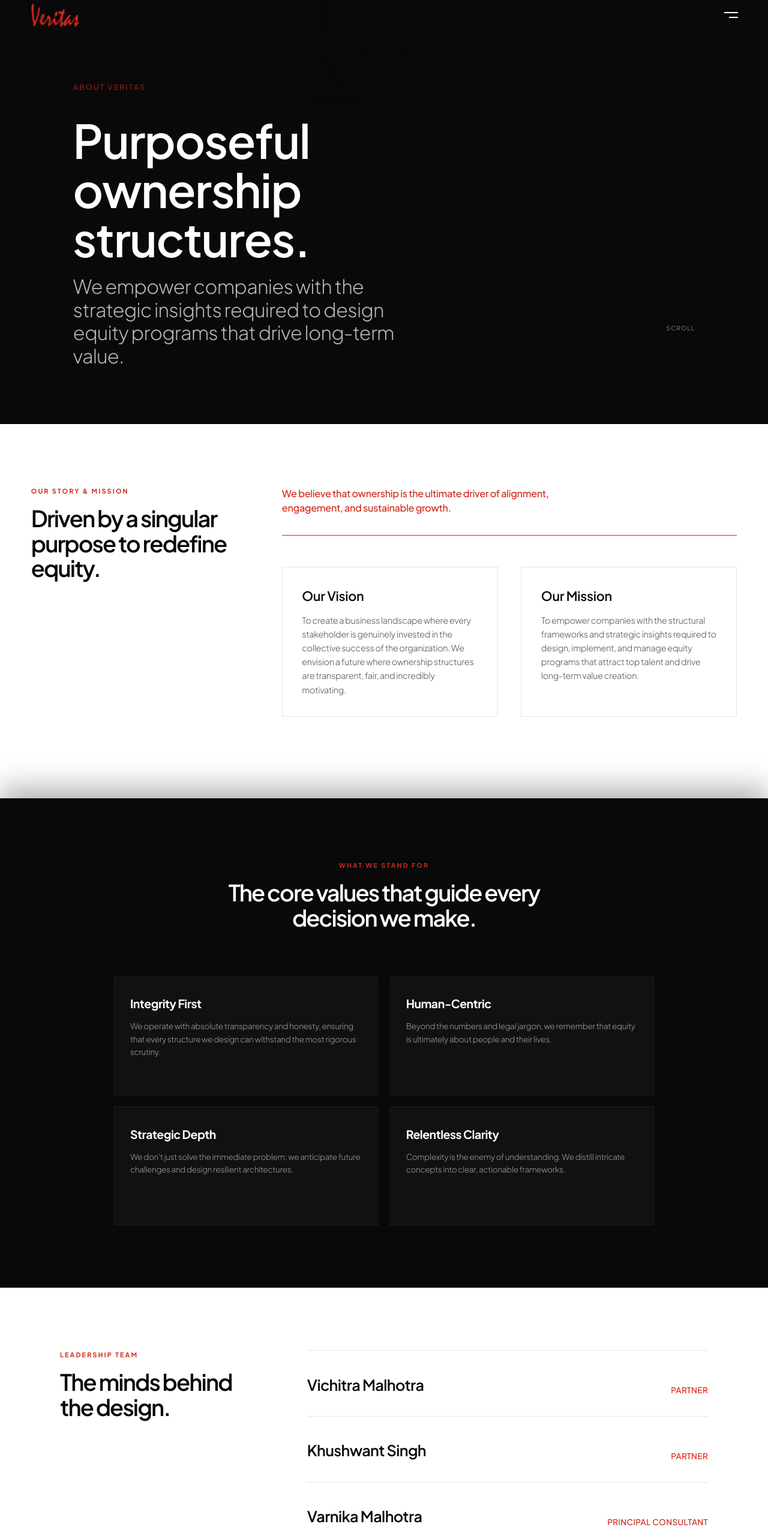
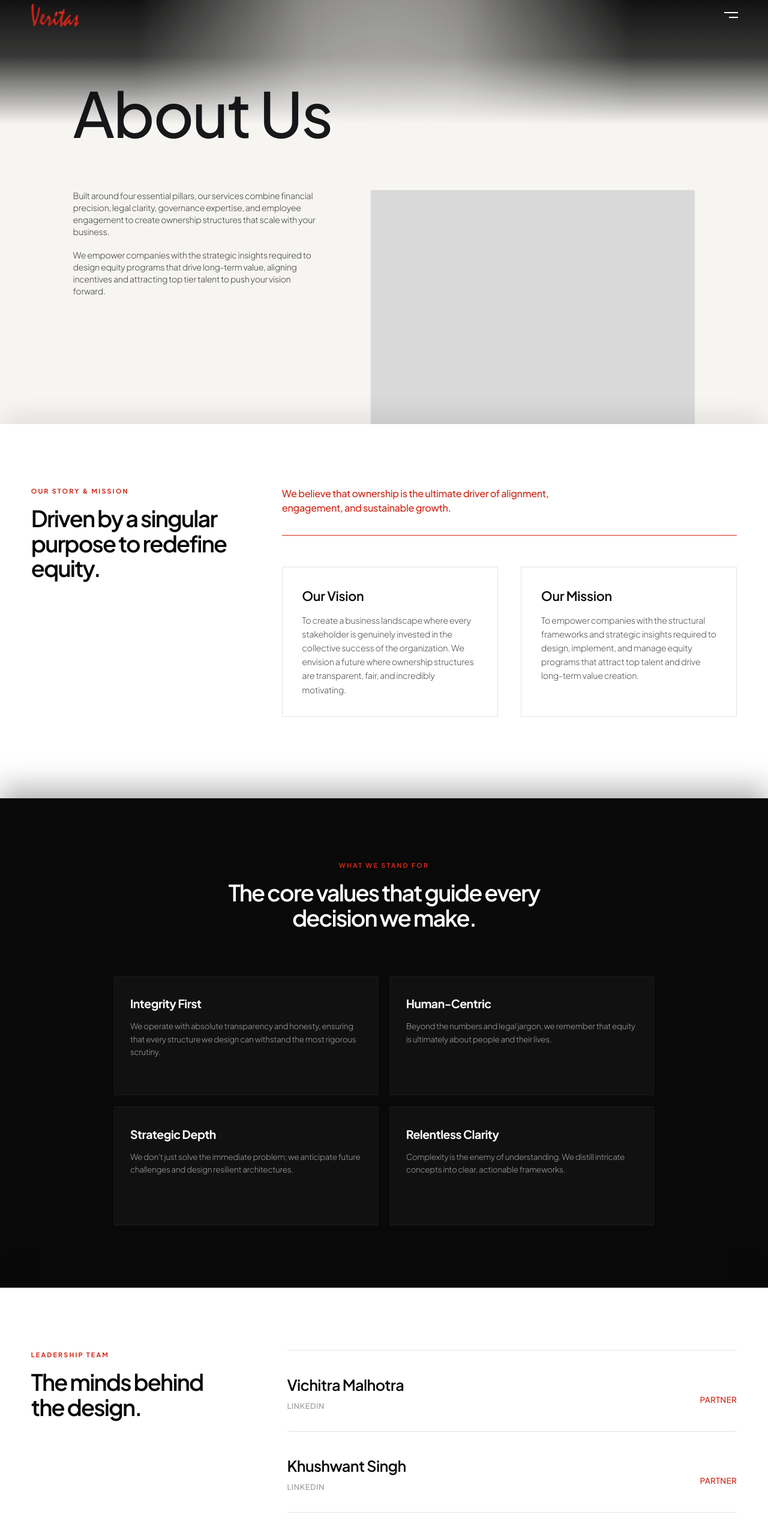
Before and after one commit to ParvMarwaha/veritas-8, a Next.js app: page /about in a window 1280 px wide. Shown: the part 20-2586 px from the top of the page at 60% size. Built offline with nearby package versions, Linux system fonts and the light colour scheme.

Commit message:
about us update 5

```diff
--- a/src/components/Navbar.tsx
+++ b/src/components/Navbar.tsx
@@ -99,11 +99,11 @@ export function Navbar({
       >
         {/* Permanent dark gradients for dark theme (Split left/right to keep center bright) */}
         <div
-          className={`absolute top-0 left-0 w-[60%] h-[250%] bg-gradient-to-b from-[#090909] via-[#090909]/80 to-transparent -z-20 pointer-events-none transition-opacity duration-500 ${isDark ? 'opacity-100' : 'opacity-0'}`}
+          className={`absolute top-0 left-0 w-[60%] h-[250%] bg-gradient-to-b from-[#090909] via-[#090909]/80 to-transparent -z-20 pointer-events-none transition-opacity duration-500 ${isDark && !isScrolled ? 'opacity-100' : 'opacity-0'}`}
           style={{ WebkitMaskImage: 'linear-gradient(to right, black 30%, transparent 100%)', maskImage: 'linear-gradient(to right, black 30%, transparent 100%)' }}
         ></div>
         <div
-          className={`absolute top-0 right-0 w-[60%] h-[250%] bg-gradient-to-b from-[#090909] via-[#090909]/80 to-transparent -z-20 pointer-events-none transition-opacity duration-500 ${isDark ? 'opacity-100' : 'opacity-0'}`}
+          className={`absolute top-0 right-0 w-[60%] h-[250%] bg-gradient-to-b from-[#090909] via-[#090909]/80 to-transparent -z-20 pointer-events-none transition-opacity duration-500 ${isDark && !isScrolled ? 'opacity-100' : 'opacity-0'}`}
           style={{ WebkitMaskImage: 'linear-gradient(to left, black 30%, transparent 100%)', maskImage: 'linear-gradient(to left, black 30%, transparent 100%)' }}
         ></div>
 
--- a/src/components/about/AboutHero.tsx
+++ b/src/components/about/AboutHero.tsx
@@ -26,31 +26,30 @@ export function AboutHero() {
   }), []);
 
   return (
-    <section className="relative w-full min-h-[70vh] flex flex-col justify-end bg-[#090909] text-white pb-24 pt-48 px-6 md:px-16 overflow-hidden">
-      <div className="absolute inset-0 bg-gradient-to-b from-[#0a0a0a] to-[#090909] pointer-events-none" />
+    <section className="relative w-full min-h-[90vh] flex flex-col justify-center bg-[#F6F5F2] text-[#18181B] pb-24 pt-48 px-6 md:px-16 overflow-hidden">
 
       <motion.div
         initial="hidden"
         animate="visible"
         variants={containerVariants}
-        className="relative z-30 flex flex-col items-start justify-end w-full max-w-7xl mx-auto"
+        className="relative z-30 flex flex-col w-full max-w-7xl mx-auto h-full justify-center"
       >
-        <motion.h3 variants={itemVariants} className="text-[#D02717] font-sans font-semibold tracking-[0.15em] text-[12px] md:text-[14px] uppercase mb-8 md:mb-12">
-          About Veritas
-        </motion.h3>
-        <div className="flex flex-col md:flex-row md:items-end justify-between w-full gap-12">
-          <div className="flex flex-col max-w-4xl">
-            <motion.h1 variants={itemVariants} className="text-[3rem] sm:text-[4rem] md:text-[5rem] lg:text-[6rem] font-sans font-semibold tracking-[-0.02em] leading-[1.05] text-white mb-6">
-              Purposeful ownership structures.
-            </motion.h1>
-            <motion.h2 variants={itemVariants} className="text-[1.5rem] sm:text-[2rem] md:text-[2.5rem] font-sans font-light tracking-tight leading-[1.2] text-white/70 max-w-2xl">
-              We empower companies with the strategic insights required to design equity programs that drive long-term value.
-            </motion.h2>
-          </div>
+        <motion.h1 variants={itemVariants} className="text-[4rem] sm:text-[5rem] md:text-[6rem] lg:text-[8rem] font-sans font-medium tracking-tight leading-[1] text-[#18181B] mb-16 md:mb-24">
+          About Us
+        </motion.h1>
 
-          <motion.div variants={itemVariants} className="flex flex-col items-start md:items-end text-left md:text-right hidden lg:flex">
-            <p className="text-white/40 text-[0.8rem] uppercase tracking-widest font-medium mb-2">Scroll</p>
-            <div className="w-[1px] h-16 bg-gradient-to-b from-white/40 to-transparent"></div>
+        <div className="flex flex-col md:flex-row items-start justify-between w-full gap-12 md:gap-24">
+          <motion.div variants={itemVariants} className="flex flex-col max-w-lg space-y-6">
+            <p className="text-[0.9rem] sm:text-[1rem] md:text-[1.1rem] font-sans font-light tracking-tight leading-[1.4] text-[#18181B]/80">
+              Built around four essential pillars, our services combine financial precision, legal clarity, governance expertise, and employee engagement to create ownership structures that scale with your business.
+            </p>
+            <p className="text-[0.9rem] sm:text-[1rem] md:text-[1.1rem] font-sans font-light tracking-tight leading-[1.4] text-[#18181B]/80">
+              We empower companies with the strategic insights required to design equity programs that drive long-term value, aligning incentives and attracting top tier talent to push your vision forward.
+            </p>
+          </motion.div>
+
+          <motion.div variants={itemVariants} className="w-full md:w-1/2 lg:w-[600px] aspect-[4/3] bg-[#d9d9d9] relative overflow-hidden rounded-sm">
+            {/* Image Placeholder */}
           </motion.div>
         </div>
       </motion.div>
--- a/src/components/about/AboutLeadership.tsx
+++ b/src/components/about/AboutLeadership.tsx
@@ -11,55 +11,58 @@ export function AboutLeadership() {
   ];
 
   return (
-    <section className="w-full bg-white text-black py-24 md:py-32 px-6 md:px-16 font-sans relative z-20">
-      <div className="max-w-[1200px] w-full mx-auto flex flex-col md:flex-row gap-12 lg:gap-24 items-start">
+    <section className="w-full bg-white text-black py-24 md:py-32 overflow-hidden relative font-sans z-20">
+
+      <div className="w-full px-6 md:px-16 relative z-10">
+        <div className="max-w-[1400px] mx-auto grid grid-cols-1 lg:grid-cols-12 gap-12 lg:gap-24 xl:gap-32 items-start">
 
           <motion.div
-          initial={{ opacity: 0, x: -30 }}
-          whileInView={{ opacity: 1, x: 0 }}
+            initial={{ opacity: 0, y: 30 }}
+            whileInView={{ opacity: 1, y: 0 }}
             viewport={{ once: true, margin: "-100px" }}
             transition={{ duration: 0.8 }}
-          className="md:w-1/3 flex flex-col"
+            className="lg:col-span-4 flex flex-col items-start lg:pr-8"
           >
             <h2 className="text-[#D02717] font-bold tracking-[0.2em] text-[11px] md:text-[12px] uppercase mb-5">
               Leadership Team
             </h2>
-          <h3 className="text-3xl md:text-[42px] font-semibold tracking-tighter leading-[1.1] text-[#090909]">
+            <h3 className="text-3xl md:text-[42px] font-semibold tracking-tighter leading-[1.1] mb-6 max-w-[380px] text-[#090909]">
               The minds behind the design.
             </h3>
           </motion.div>
 
           <motion.div
-          initial={{ opacity: 0, y: 30 }}
-          whileInView={{ opacity: 1, y: 0 }}
+            initial={{ opacity: 0, x: 30 }}
+            whileInView={{ opacity: 1, x: 0 }}
             viewport={{ once: true, margin: "-100px" }}
             transition={{ duration: 0.8, delay: 0.2 }}
-          className="md:w-2/3 flex flex-col space-y-12 w-full"
+            className="lg:col-span-8 flex flex-col w-full"
           >
-          <div className="w-full h-[1px] bg-black/10"></div>
+            <div className="w-full h-[1px] bg-black/10 mb-12"></div>
 
+            <div className="flex flex-col space-y-12">
               {leaders.map((leader, index) => (
                 <div key={index} className="flex flex-col space-y-4 group">
                   <div className="flex flex-col md:flex-row md:items-end justify-between gap-4">
-                <div className="flex items-center gap-4">
+                    <div className="flex flex-col items-start gap-1">
                       <h4 className="text-[24px] md:text-[28px] font-semibold text-[#090909] tracking-tight group-hover:text-[#D02717] transition-colors duration-300">
                         {leader.name}
                       </h4>
-                  <a href="#" target="_blank" rel="noopener noreferrer" className="text-black/30 hover:text-[#0077b5] transition-colors duration-300 opacity-0 group-hover:opacity-100 transform -translate-x-4 group-hover:translate-x-0">
-                    <svg width="24" height="24" viewBox="0 0 24 24" fill="currentColor">
-                      <path d="M19 0h-14c-2.761 0-5 2.239-5 5v14c0 2.761 2.239 5 5 5h14c2.762 0 5-2.239 5-5v-14c0-2.761-2.238-5-5-5zm-11 19h-3v-11h3v11zm-1.5-12.268c-.966 0-1.75-.79-1.75-1.764s.784-1.764 1.75-1.764 1.75.79 1.75 1.764-.783 1.764-1.75 1.764zm13.5 12.268h-3v-5.604c0-3.368-4-3.113-4 0v5.604h-3v-11h3v1.765c1.396-2.586 7-2.777 7 2.476v6.759z"/>
-                    </svg>
+                      <a href="#" target="_blank" rel="noopener noreferrer" className="text-black/40 text-[13px] md:text-[14px] font-medium uppercase tracking-wider hover:text-[#0077b5] transition-all duration-300 transform origin-left hover:scale-105 inline-block mt-1">
+                        LinkedIn
                       </a>
                     </div>
-                <span className="text-[#D02717] font-medium text-[14px] md:text-[15px] uppercase tracking-wide">
+                    <span className="text-[#D02717] font-medium text-[14px] md:text-[15px] uppercase tracking-wide pb-1 md:pb-3">
                       {leader.role}
                     </span>
                   </div>
                   <div className="w-full h-[1px] bg-black/10 mt-6 group-hover:bg-[#D02717]/30 transition-colors duration-500"></div>
                 </div>
               ))}
+            </div>
           </motion.div>
 
+        </div>
       </div>
     </section>
   );
```
Lines whose indentation alone changed are shown as unchanged.
